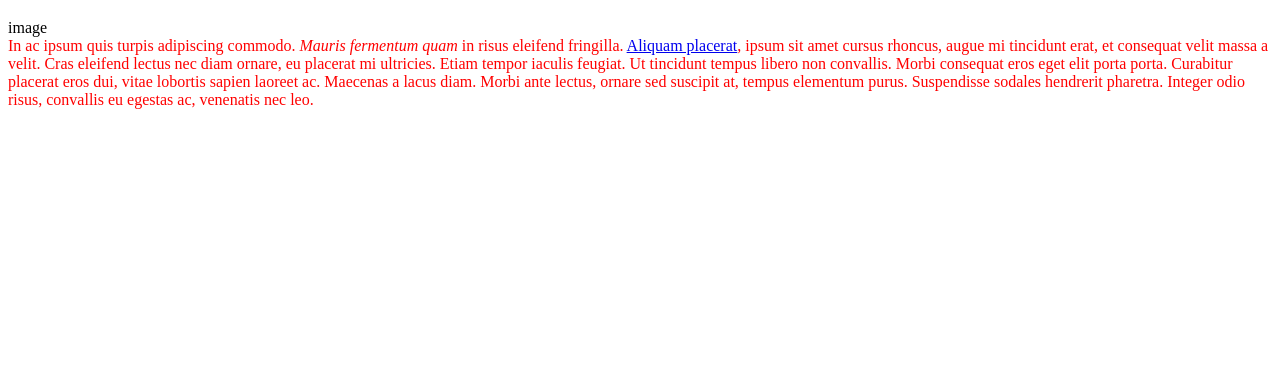
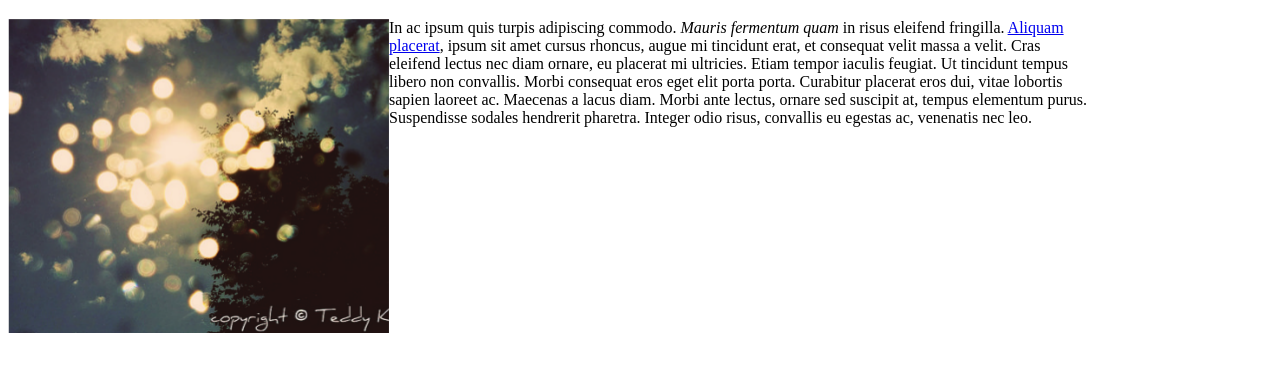
Before and after one commit to nluo/profolio, a plain HTML site: page toplist/index.html in a window 1280 px wide. Shown: the part 61-432 px from the top of the page. Drawn offline with Linux system fonts and the light colour scheme.

Commit message:
Modfied css

```diff
--- a/toplist/index.html
+++ b/toplist/index.html
@@ -6,7 +6,9 @@
 <body>
 	<h1 class="title"> My App </h1>
 	<div class="app">
-		<div class="screenshot">image</div>
+		<div class="screenshot">
+			<img src="assets/images/app.png">
+		</div>
 		<div class="description">
 			In ac ipsum quis turpis adipiscing commodo. <em>Mauris fermentum quam</em> in risus eleifend fringilla. <a href="#">Aliquam placerat</a>, ipsum sit amet cursus rhoncus, augue mi tincidunt erat, et consequat velit massa a velit. Cras eleifend lectus nec diam ornare, eu placerat mi ultricies. Etiam tempor iaculis feugiat. Ut tincidunt tempus libero non convallis. Morbi consequat eros eget elit porta porta. Curabitur placerat eros dui, vitae lobortis sapien laoreet ac. Maecenas a lacus diam. Morbi ante lectus, ornare sed suscipit at, tempus elementum purus. Suspendisse sodales hendrerit pharetra. Integer odio risus, convallis eu egestas ac, venenatis nec leo.
 		</div>
--- a/toplist/style.css
+++ b/toplist/style.css
@@ -1,5 +1,17 @@
  .description {
-	color: red;
+	max-width: 705px;
+	/*display: flex;*/
+}
+
+
+.app {
+	display: flex;
+}
+
+.screenshot {
+	max-width: 460px;
+	display: flex;
+	display: webkit-flex;
 }
 
 *{
```
Also changed, not shown: toplist/assets/images/app.png (added).
